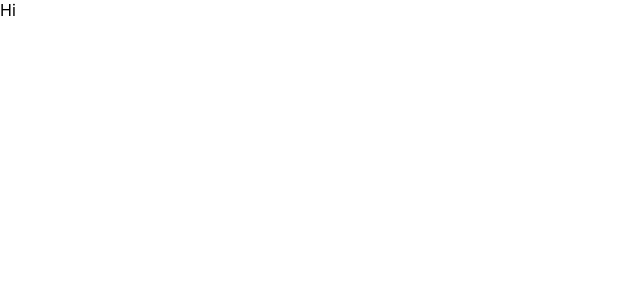
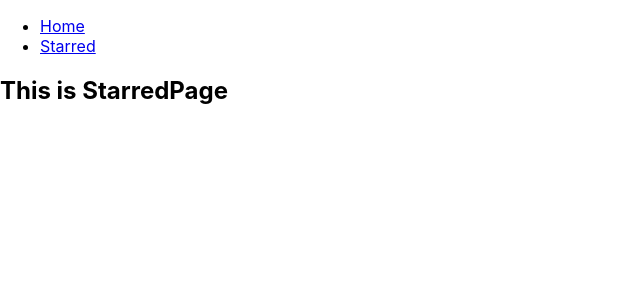
Before and after one commit to kar-thee/box-office-app, a React (Create React App) app: page /starred in a window 1280 px wide. Shown: the top 300 px of the page, without its empty margins (0-640 px from the left). Built offline with nearby package versions, Linux system fonts and the light colour scheme.

Commit message:
Created the Navigation Links for React Router and Pages to navigate

```diff
--- a/src/App.js
+++ b/src/App.js
@@ -1,12 +1,30 @@
 import React from 'react';
+import {Route,Switch} from "react-router-dom"
+
+import Home from "./pages/Home"
+import Starred from "./pages/Starred"
+import NotFound from './pages/NotFound';
 
 import './App.css';
+import Navigation from './components/Navigation';
 
 function App() {
   return (
-    <div>
-      Hi
-    </div>
+    <>
+    <Navigation/>
+
+    <Switch>
+      <Route exact path='/'>
+        <Home />
+      </Route>
+      <Route exact path='/starred'>
+        <Starred/>
+      </Route>
+      <Route>
+        <NotFound/>
+      </Route>
+    </Switch>
+    </>
   );
 }
 
--- /dev/null
+++ b/src/components/Navigation.js
@@ -0,0 +1,29 @@
+import React from 'react'
+import { Link } from 'react-router-dom'
+
+const Navigation = () => {
+    const navlinks =[
+        {
+        to:'/',value:"Home"
+        },
+        {
+            to:'/starred',value:'Starred'
+        }
+
+    ]
+    return (
+        <>
+            <nav>
+                <ul>
+                   { navlinks.map( (element) => (
+                           <li key={element.value}>
+                               <Link to={element.to}>{element.value}</Link>
+                           </li>
+                       ))}
+                </ul>
+            </nav>
+        </>
+    )
+}
+
+export default Navigation
--- a/src/index.js
+++ b/src/index.js
@@ -1,8 +1,12 @@
 import React from 'react';
 import ReactDOM from 'react-dom';
+import { BrowserRouter } from 'react-router-dom';
+
 import './index.css';
 import App from './App';
 
 
-ReactDOM.render(<App />,document.getElementById('root')
-);
+ReactDOM.render(<BrowserRouter>
+                    <App />
+                </BrowserRouter>,
+                document.getElementById('root') );
--- /dev/null
+++ b/src/pages/Home.js
@@ -0,0 +1,12 @@
+import React from "react"
+
+const Home = () =>{
+    console.log("Hello")
+    return (
+        <>
+        <h2>This is HomePage</h2>
+        </>
+    );
+}
+
+export default Home;
--- /dev/null
+++ b/src/pages/NotFound.js
@@ -0,0 +1,12 @@
+import React from 'react'
+
+const NotFound = () => {
+    console.log("Hello")
+    return (
+        <div>
+            <h2>404 Not Found</h2>
+        </div>
+    );
+}
+
+export default NotFound;
--- /dev/null
+++ b/src/pages/Starred.js
@@ -0,0 +1,12 @@
+import React from 'react'
+
+const Starred = () => {
+    console.log("Hello")
+    return (
+        <>
+            <h2>This is StarredPage</h2>
+        </>
+    );
+}
+
+export default Starred;
```
Also changed, not shown: package.json (+2 -5 lines), 1 other file (tests, documents, lock files or other folders).
